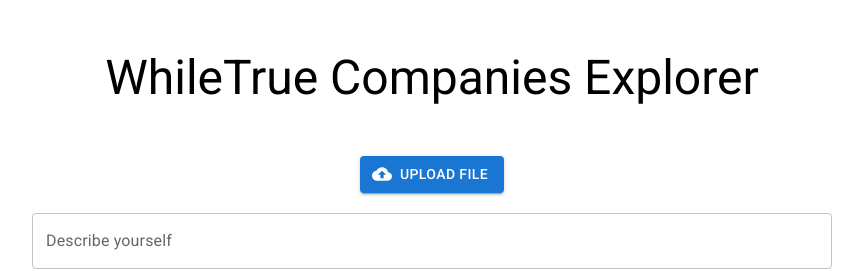
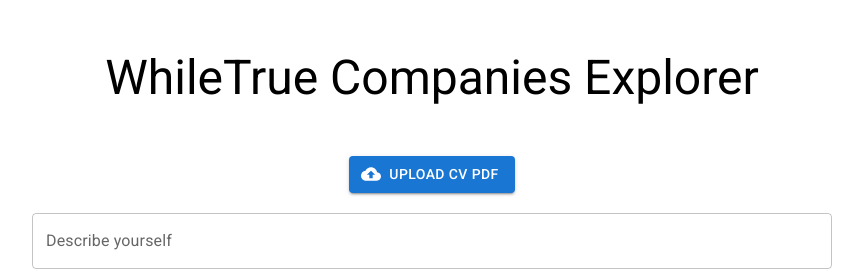
Before and after one commit to DragosGhinea/SmartHack-2023, a React (Create React App) app in the folder frontend/: page / in a window 1280 px wide. Shown: the top 271 px of the page, without its empty margins (208-1071 px from the left). Built offline with nearby package versions, Linux system fonts and the light colour scheme.

Commit message:
Renaming upload file button to upload cv pdf

```diff
--- a/frontend/src/input/CVFileUpload.js
+++ b/frontend/src/input/CVFileUpload.js
@@ -47,7 +47,7 @@
   return (
     <>
       <Button component="label" variant="contained" startIcon={<CloudUploadIcon />}>
-        Upload file
+        Upload CV PDF
         <VisuallyHiddenInput type="file" onChange={handleFileChange} />
       </Button>
       {pdfTitle && <Typography>Selected file: {pdfTitle}</Typography>}
```
